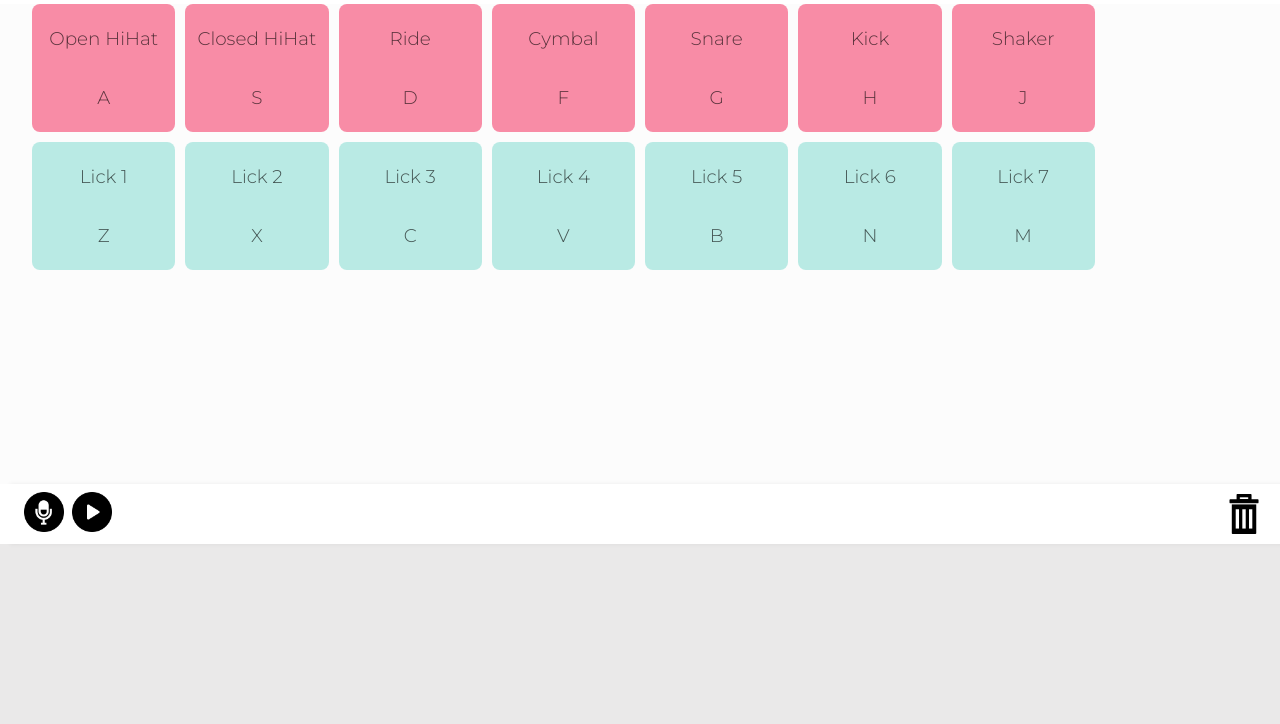
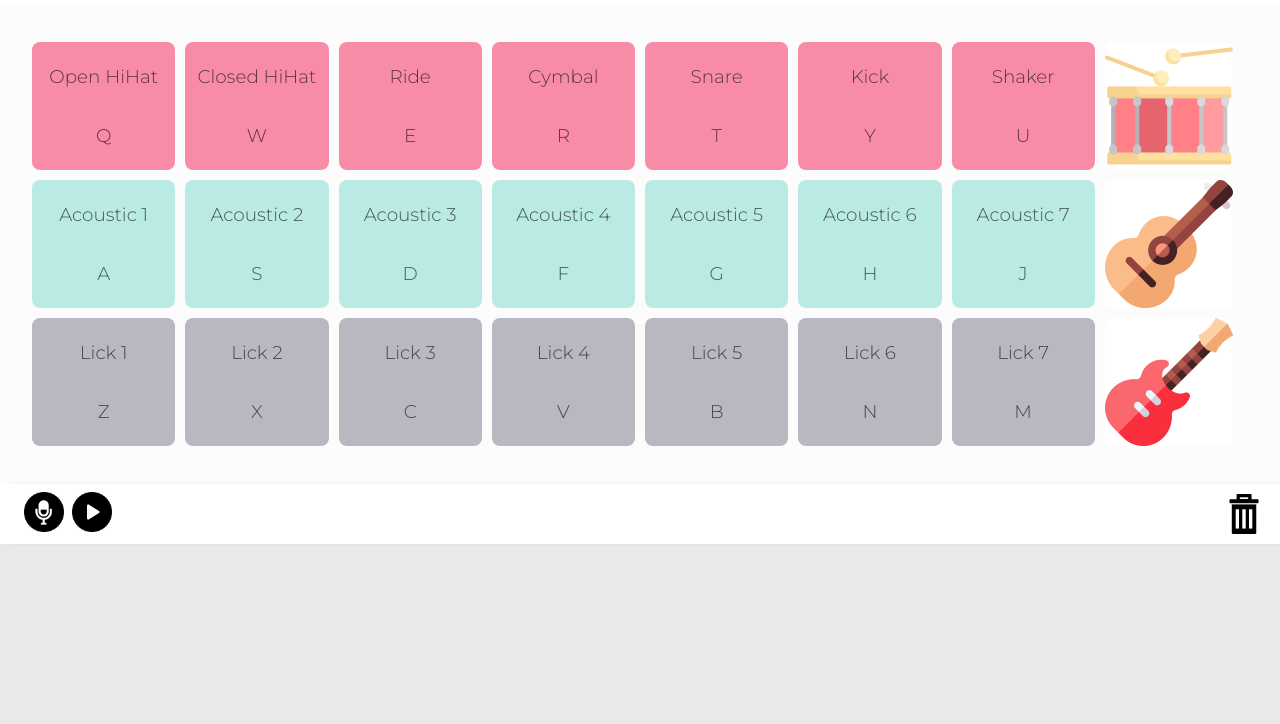
Before and after one commit to morteify/soundkit, a website with bundled scripts: page index.html in a window 1280 px wide. Shown: the part 76-800 px from the top of the page. Built offline with nearby package versions, Linux system fonts and the light colour scheme.

Commit message:
add acoustic guitar

```diff
--- a/index.html
+++ b/index.html
@@ -14,7 +14,7 @@
   <body>
     <header>
       <h1>SoundKit</h1>
-      <p>by Michał Weglarz</p>
+      <p>by Michał Węglarz</p>
     </header>
     <section id="instruments-section"></section>
     <section id="timeline-section"></section>
--- a/main.js
+++ b/main.js
@@ -1,7 +1,7 @@
-import { instrumentButton } from './src/instrumentButton.js';
+import { instrumentButton } from './src/instrumentButton.js'
 import { drums } from './src/drums.js'
 import { guitarLicks } from './src/guitarLicks.js'
-
+import { acousticGuitar } from './src/acousticGuitar.js'
 
 const instrumentsSection = document.querySelector('#instruments-section')
 const timelineSection = document.querySelector('#timeline-section')
@@ -71,7 +71,25 @@ const drumsButtons = Object.values(drums).map(obj => {
 const drumsSection = document.createElement('div')
 drumsSection.classList.add('instruments-section__drums')
 drumsButtons.forEach(drumButton => drumsSection.appendChild(drumButton))
+const drumIcon = document.createElement('img')
+drumIcon.src = './assets/Icons/drum.png'
+drumIcon.classList.add('instruments-section__drums__icon')
+drumsSection.appendChild(drumIcon)
 instrumentsSection.appendChild(drumsSection)
+
+
+const acousticGuitarButtons = Object.values(acousticGuitar).map(obj => {
+	return instrumentButton(obj, state, updateSavedSounds, savedSoundsSection)
+})
+
+const acousticGuitarSection = document.createElement('div')
+acousticGuitarSection.classList.add('instruments-section__acoustic-guitar')
+acousticGuitarButtons.forEach(acousticSound => acousticGuitarSection.appendChild(acousticSound))
+const acousticGuitarIcon = document.createElement('img')
+acousticGuitarIcon.src = './assets/Icons/guitar.png'
+acousticGuitarSection.appendChild(acousticGuitarIcon)
+acousticGuitarIcon.classList.add('instruments-section__acoustic-guitar__icon')
+instrumentsSection.appendChild(acousticGuitarSection)
 
 const guitarLicksButtons = Object.values(guitarLicks).map(obj => {
 	return instrumentButton(obj, state, updateSavedSounds, savedSoundsSection)
@@ -80,6 +98,10 @@ const guitarLicksButtons = Object.values(guitarLicks).map(obj => {
 const guitarLicksSection = document.createElement('div')
 guitarLicksSection.classList.add('instruments-section__guitar-licks')
 guitarLicksButtons.forEach(guitarLick => guitarLicksSection.appendChild(guitarLick))
+const electricGuitarIcon = document.createElement('img')
+electricGuitarIcon.src = './assets/Icons/electric-guitar.png'
+electricGuitarIcon.classList.add('instruments-section__guitar-licks__icon')
+guitarLicksSection.appendChild(electricGuitarIcon)
 instrumentsSection.appendChild(guitarLicksSection)
 
 let i = -1
--- /dev/null
+++ b/src/acousticGuitar.js
@@ -0,0 +1,59 @@
+const A2A3 = new Audio('../../../assets/AcousticGuitar/A2A3.wav')
+const A3 = new Audio('../../../assets/AcousticGuitar/A3.wav')
+const B2 = new Audio('../../../assets/AcousticGuitar/B2.wav')
+const B3 = new Audio('../../../assets/AcousticGuitar/B3.wav')
+const B3B4 = new Audio('../../../assets/AcousticGuitar/B3B4.wav')
+const B4 = new Audio('../../../assets/AcousticGuitar/B4.wav')
+const Csharp3 = new Audio('../../../assets/AcousticGuitar/Csharp3.wav')
+
+export const acousticGuitar = [
+	{
+		name: 'Acoustic 1',
+		sound: A2A3,
+		key: 'A',
+		cssClassName: 'instruments-section__acoustc-guitar__A2A3',
+		color: '#99e1d9'
+	},
+	{
+		name: 'Acoustic 2',
+		sound: A3,
+		key: 'S',
+		cssClassName: 'instruments-section__acoustc-guitar__A3',
+		color: '#99e1d9'
+	},
+	{
+		name: 'Acoustic 3',
+		sound: B2,
+		key: 'D',
+		cssClassName: 'instruments-section__acoustc-guitar__B2',
+		color: '#99e1d9'
+	},
+	{
+		name: 'Acoustic 4',
+		sound: B3,
+		key: 'F',
+		cssClassName: 'instruments-section__acoustc-guitar__B3',
+		color: '#99e1d9'
+	},
+	{
+		name: 'Acoustic 5',
+		sound: B3B4,
+		key: 'G',
+		cssClassName: 'instruments-section__acoustc-guitar__B3B4',
+		color: '#99e1d9'
+	},
+	{
+		name: 'Acoustic 6',
+		sound: B4,
+		key: 'H',
+		cssClassName: 'instruments-section__acoustc-guitar__B4',
+		color: '#99e1d9'
+	},
+	{
+		name: 'Acoustic 7',
+		sound: Csharp3,
+		key: 'J',
+		cssClassName: 'instruments-section__acoustc-guitar__Csharp3',
+		color: '#99e1d9'
+	},
+]
--- a/src/drums.js
+++ b/src/drums.js
@@ -1,52 +1,52 @@
-export const Clap = new Audio('../../../assets/Drums/clap.WAV')
-export const OpenHiHat = new Audio('../../../assets/Drums/openhihat.WAV')
-export const ClosedHiHat = new Audio('../../../assets/Drums/closedhihat.WAV')
-export const Snare = new Audio('../../../assets/Drums/snare.WAV')
-export const Kick = new Audio('../../../assets/Drums/kick.WAV')
-export const Shaker = new Audio('../../../assets/Drums/shaker.WAV')
-export const Ride = new Audio('../../../assets/Drums/ride.WAV')
-export const Cymbal = new Audio('../../../assets/Drums/cymbal.WAV')
+const Clap = new Audio('../../../assets/Drums/clap.WAV')
+const OpenHiHat = new Audio('../../../assets/Drums/openhihat.WAV')
+const ClosedHiHat = new Audio('../../../assets/Drums/closedhihat.WAV')
+const Snare = new Audio('../../../assets/Drums/snare.WAV')
+const Kick = new Audio('../../../assets/Drums/kick.WAV')
+const Shaker = new Audio('../../../assets/Drums/shaker.WAV')
+const Ride = new Audio('../../../assets/Drums/ride.WAV')
+const Cymbal = new Audio('../../../assets/Drums/cymbal.WAV')
 
 export const drums = [
 	{
 		name: 'Open HiHat',
 		sound: OpenHiHat,
-		key: 'A',
+		key: 'Q',
 		cssClassName: 'instruments-section__drums__openhihat',
 		color: '#f7567c'
 	},
 	{
 		name: 'Closed HiHat',
 		sound: ClosedHiHat,
-		key: 'S',
+		key: 'W',
 		cssClassName: 'instruments-section__drums__closedhihat',
 		color: '#f7567c'
 	},
 	{
 		name: 'Ride',
 		sound: Ride,
-		key: 'D',
+		key: 'E',
 		cssClassName: 'instruments-section__drums__ride',
 		color: '#f7567c'
 	},
 	{
 		name: 'Cymbal',
 		sound: Cymbal,
-		key: 'F',
+		key: 'R',
 		cssClassName: 'instruments-section__drums__cymbal',
 		color: '#f7567c'
 	},
 	{
 		name: 'Snare',
 		sound: Snare,
-		key: 'G',
+		key: 'T',
 		cssClassName: 'instruments-section__drums__snare',
 		color: '#f7567c'
 	},
 	{
 		name: 'Kick',
 		sound: Kick,
-		key: 'H',
+		key: 'Y',
 		cssClassName: 'instruments-section__drums__kick',
 		color: '#f7567c'
 	},
@@ -60,7 +60,7 @@ export const drums = [
 	{
 		name: 'Shaker',
 		sound: Shaker,
-		key: 'J',
+		key: 'U',
 		cssClassName: 'instruments-section__drums__shaker',
 		color: '#f7567c'
 	},
--- a/src/guitarLicks.js
+++ b/src/guitarLicks.js
@@ -1,11 +1,11 @@
-export const Lick1 = new Audio('../../../assets/GuitarLicks/Lick1.wav')
-export const Lick2 = new Audio('../../../assets/GuitarLicks/Lick2.wav')
-export const Lick3 = new Audio('../../../assets/GuitarLicks/Lick3.wav')
-export const Lick4 = new Audio('../../../assets/GuitarLicks/Lick4.wav')
-export const Lick5 = new Audio('../../../assets/GuitarLicks/Lick5.wav')
-export const Lick6 = new Audio('../../../assets/GuitarLicks/Lick6.wav')
-export const Lick7 = new Audio('../../../assets/GuitarLicks/Lick10.wav')
-export const Lick8 = new Audio('../../../assets/GuitarLicks/Lick9.wav')
+const Lick1 = new Audio('../../../assets/GuitarLicks/Lick1.wav')
+const Lick2 = new Audio('../../../assets/GuitarLicks/Lick2.wav')
+const Lick3 = new Audio('../../../assets/GuitarLicks/Lick3.wav')
+const Lick4 = new Audio('../../../assets/GuitarLicks/Lick4.wav')
+const Lick5 = new Audio('../../../assets/GuitarLicks/Lick5.wav')
+const Lick6 = new Audio('../../../assets/GuitarLicks/Lick6.wav')
+const Lick7 = new Audio('../../../assets/GuitarLicks/Lick10.wav')
+const Lick8 = new Audio('../../../assets/GuitarLicks/Lick9.wav')
 
 export const guitarLicks = [
 	{
@@ -13,49 +13,49 @@ export const guitarLicks = [
 		sound: Lick1,
 		key: 'Z',
 		cssClassName: 'instruments-section__guitar-licks__lick1',
-		color: '#99e1d9'
+		color: '#5d576b'
 	},
 	{
 		name: 'Lick 2',
 		sound: Lick2,
 		key: 'X',
 		cssClassName: 'instruments-section__guitar-licks__lick2',
-		color: '#99e1d9'
+		color: '#5d576b'
 	},
 	{
 		name: 'Lick 3',
 		sound: Lick3,
 		key: 'C',
 		cssClassName: 'instruments-section__guitar-licks__lick3',
-		color: '#99e1d9'
+		color: '#5d576b'
 	},
 	{
 		name: 'Lick 4',
 		sound: Lick4,
 		key: 'V',
 		cssClassName: 'instruments-section__guitar-licks__lick4',
-		color: '#99e1d9'
+		color: '#5d576b'
 	},
 	{
 		name: 'Lick 5',
 		sound: Lick5,
 		key: 'B',
 		cssClassName: 'instruments-section__guitar-licks__lick5',
-		color: '#99e1d9'
+		color: '#5d576b'
 	},
 	{
 		name: 'Lick 6',
 		sound: Lick8,
 		key: 'N',
 		cssClassName: 'instruments-section__guitar-licks__lick6',
-		color: '#99e1d9'
+		color: '#5d576b'
 	},
 	{
 		name: 'Lick 7',
 		sound: Lick7,
 		key: 'M',
 		cssClassName: 'instruments-section__guitar-licks__lick7',
-		color: '#99e1d9'
+		color: '#5d576b'
 	},
 
 
--- a/styles/styles.scss
+++ b/styles/styles.scss
@@ -30,6 +30,9 @@ header {
   background: #fcfcfc;
   width: 100vw;
   height: 60vh;
+  display: flex;
+  flex-direction: column;
+  justify-content: center;
 }
 
 #timeline-section {
@@ -60,6 +63,10 @@ header {
   transition: all 0.1s;
 }
 
+%default-instrument-icon {
+  background: #fff !important;
+}
+
 .instruments-section {
   &__drums {
     display: grid;
@@ -69,20 +76,39 @@ header {
     &--active {
       @extend %active-button;
     }
+    &__icon {
+      @extend %default-instrument-icon;
+    }
   }
   &__drums > * {
     @extend %default-button;
     background: #f7567cab;
   }
+  &__acoustic-guitar {
+    display: grid;
+    grid-template-columns: repeat(8, 1fr);
+    grid-gap: 10px;
+    padding: 10px 2rem;
+    &__icon {
+      @extend %default-instrument-icon;
+    }
+  }
+  &__acoustic-guitar > * {
+    @extend %default-button;
+    background: #99e1d9ab;
+  }
   &__guitar-licks {
     display: grid;
     grid-template-columns: repeat(8, 1fr);
     grid-gap: 10px;
-    padding: 10px 2rem;
+    padding: 0 2rem;
+    &__icon {
+      @extend %default-instrument-icon;
+    }
   }
   &__guitar-licks > * {
     @extend %default-button;
-    background: #99e1d9ab;
+    background: #5d576b6b;
   }
 }
 
```
Also changed, not shown: assets/Icons/drum.png (added), assets/Icons/electric-guitar.png (added), assets/Icons/guitar.png (added), styles/styles.css, 8 other files.
